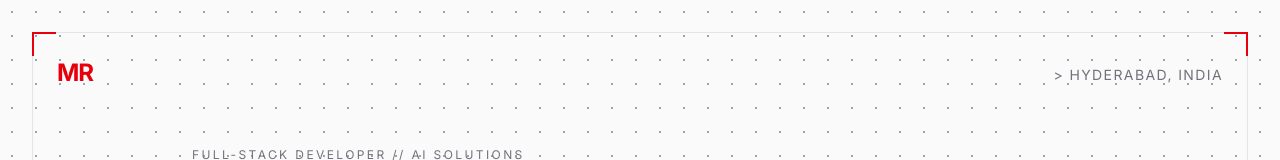
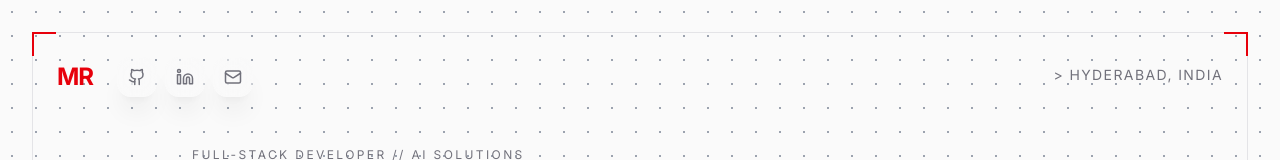
Before and after one commit to revanthm1902/my-portfolio, a Next.js app: page / in a window 1280 px wide. Shown: the top 160 px of the page. Built offline with nearby package versions, Linux system fonts and the light colour scheme.

Commit message:
update: added social links:

```diff
--- a/src/app/page.tsx
+++ b/src/app/page.tsx
@@ -81,9 +81,36 @@ export default function Home() {
             <div className="absolute -bottom-[1px] -left-[1px] w-6 h-6 border-b-2 border-l-2 border-red-600 dark:border-red-500" />
             <div className="absolute -bottom-[1px] -right-[1px] w-6 h-6 border-b-2 border-r-2 border-red-600 dark:border-red-500" />
 
-            {/* Top Left Initials */}
-            <div className="absolute top-6 left-6 font-mono text-2xl font-bold text-red-600 dark:text-red-500 tracking-tighter">
-              MR
+            {/* Top Left Initials & Glass Socials */}
+            <div className="absolute top-6 left-6 flex items-center gap-4 z-30 pointer-events-auto">
+              <div className="font-mono text-2xl font-bold text-red-600 dark:text-red-500 tracking-tighter mr-2">
+                MR
+              </div>
+              <div className="flex items-center gap-2">
+                {[
+                  { icon: <Github size={18} />, href: "https://github.com/revanthm1902" },
+                  { icon: <Linkedin size={18} />, href: "https://www.linkedin.com/in/modalavalasa-revanth/" },
+                  { icon: <Mail size={18} />, href: "mailto:revanthm051@gmail.com" }
+                ].map((social, index) => (
+                  <motion.a
+                    key={index}
+                    href={social.href}
+                    target="_blank"
+                    rel="noreferrer"
+                    initial={{ opacity: 0, scale: 0.8 }}
+                    animate={{ opacity: 1, scale: 1 }}
+                    transition={{ delay: 0.5 + index * 0.1 }}
+                    whileHover={{
+                      scale: 1.1,
+                      backgroundColor: "rgba(255, 255, 255, 0.2)",
+                      borderColor: "rgba(220, 38, 38, 0.5)" // Red glow on hover
+                    }}
+                    className="p-2.5 flex items-center justify-center rounded-xl bg-white/5 dark:bg-zinc-900/40 backdrop-blur-md border border-white/10 dark:border-zinc-800/50 text-zinc-500 dark:text-zinc-400 hover:text-red-600 dark:hover:text-red-500 transition-all duration-300 shadow-xl shadow-black/5"
+                  >
+                    {social.icon}
+                  </motion.a>
+                ))}
+              </div>
             </div>
 
             {/* Top Right Location */}
--- a/src/components/GridTransition.tsx
+++ /dev/null
@@ -1,80 +0,0 @@
-"use client";
-
-import { useRef } from "react";
-import { motion, useScroll, useTransform } from "framer-motion";
-
-export default function GridTransition() {
-  const containerRef = useRef<HTMLDivElement>(null);
-
-  // Track the scroll progress specifically within this container
-  const { scrollYProgress } = useScroll({
-    target: containerRef,
-    offset: ["start end", "end start"], // Triggers as it enters and leaves the viewport
-  });
-
-  // Calculate grid layout
-  const columns = 6;
-  const rows = 4;
-  const totalBlocks = columns * rows;
-
-  return (
-    // This container is tall to give the user room to scroll and scrub the animation
-    <div ref={containerRef} className="relative h-[150vh] w-full bg-zinc-50 dark:bg-zinc-950">
-
-      {/* Sticky container keeps the grid locked in the viewport while scrolling */}
-      <div className="sticky top-0 h-screen w-full flex items-center justify-center overflow-hidden">
-
-        {/* The Grid */}
-        <div className="grid grid-cols-6 gap-2 w-[110vw] h-[110vh] p-4">
-          {Array.from({ length: totalBlocks }).map((_, i) => {
-            // Calculate a staggered delay based on the index
-            // Blocks closer to the center animate slightly differently
-            const column = i % columns;
-            const row = Math.floor(i / columns);
-            const isCenter = column === 2 && row === 1; // Mimicking the red block from your screenshot
-
-            // Tie the scale of each block to the scroll progress, with a slight stagger
-            const startScroll = (i * 0.015);
-            const endScroll = startScroll + 0.3;
-
-            // eslint-disable-next-line react-hooks/rules-of-hooks
-            const scale = useTransform(
-              scrollYProgress,
-              [startScroll, endScroll],
-              [1, 0] // Shrinks from 1 to 0 as you scroll
-            );
-
-            // eslint-disable-next-line react-hooks/rules-of-hooks
-            const opacity = useTransform(
-              scrollYProgress,
-              [startScroll, endScroll],
-              [1, 0]
-            );
-
-            return (
-              <motion.div
-                key={i}
-                style={{ scale, opacity }}
-                className={`w-full h-full rounded-[2rem] ${
-                  isCenter
-                    ? "bg-zinc-900 dark:bg-zinc-100 border-4 border-red-600 dark:border-red-500 shadow-[0_0_30px_rgba(220,38,38,0.5)]"
-                    : "bg-zinc-200 dark:bg-zinc-800/80"
-                } transform origin-center`}
-              />
-            );
-          })}
-        </div>
-
-        {/* The Text that reveals underneath the grid */}
-        <motion.div
-          className="absolute inset-0 flex flex-col items-center justify-center pointer-events-none -z-10"
-        >
-          <h2 className="text-6xl md:text-8xl font-bold tracking-tighter text-zinc-900 dark:text-white">
-            SYSTEM <span className="text-red-600">ONLINE.</span>
-          </h2>
-        </motion.div>
-
-      </div>
-    </div>
-  );
-}
```
